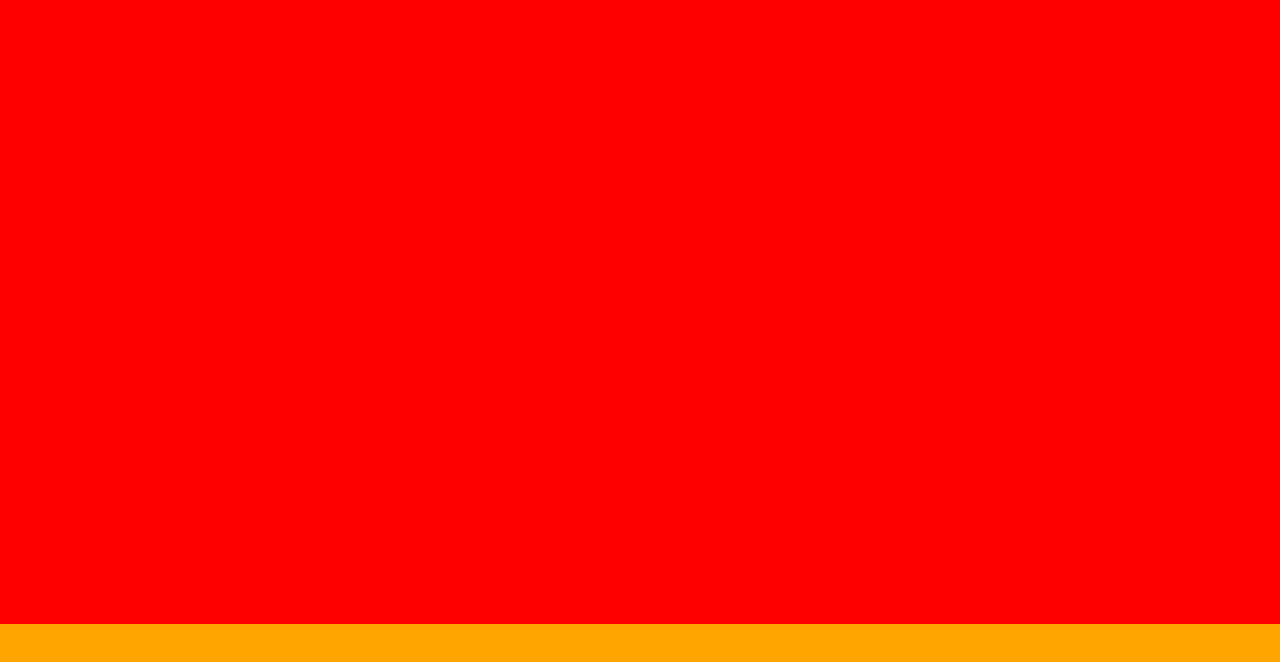
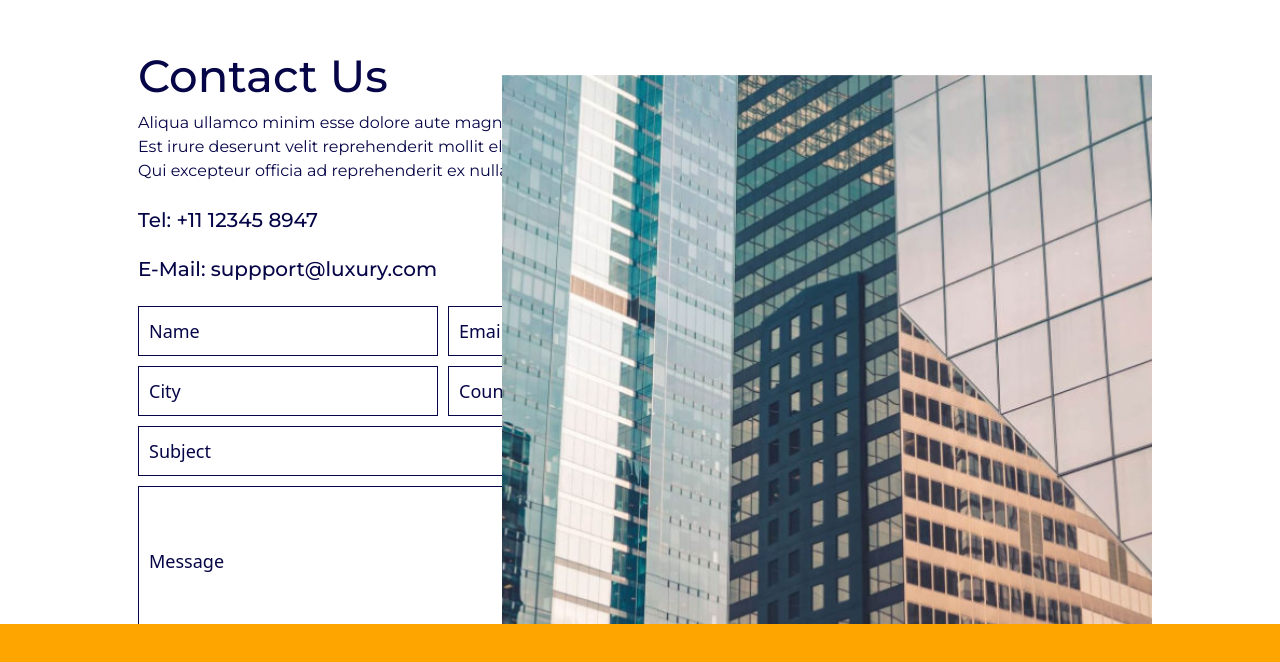
Before and after one commit to eu-waliston/Luxury-M4, a React (Create React App) app: page / in a window 1280 px wide. Shown: the part 2576-3238 px from the top of the page. Built offline with nearby package versions, Linux system fonts and the light colour scheme.

Commit message:
Luxury App Contact  component end

```diff
--- a/src/components/ContactUs.js
+++ b/src/components/ContactUs.js
@@ -5,14 +5,118 @@ const ContactUs = () => {
     return (
         <CONTACTUS__SECTION id="contact">
 
+            <FORM>
+                <h1>contact us</h1>
+                <p>
+                    Aliqua ullamco minim esse dolore aute magna mollit tempor enim ipsum sunt. <br /> Est irure deserunt velit reprehenderit mollit elit dolor incididunt eu. <br /> Qui excepteur officia ad reprehenderit ex nulla dolor commodo reprehenderit.
+                </p>
+                <h5>Tel: +11 12345 8947</h5>
+                <h5>E-Mail: suppport@luxury.com</h5>
+
+                <input className="input__normal" type={"text"} placeholder="Name" />
+                <input className="input__normal" type={"text"} placeholder="Email" />
+                <br />
+                <input className="input__normal" type={"text"} placeholder="City" />
+                <input className="input__normal" type={"text"} placeholder="Country" />
+                <br />
+                <input className="input__grande" type={"text"} placeholder="Subject" />
+                <br />
+                <input className="input__grande_2" type={"text"} placeholder="Message" />
+                <br />
+                <input className="input__btn" type={"submit"} value="Send" />
+
+            </FORM>
+            <img src={require("./images/company.png")} alt="company" className="company" />
         </CONTACTUS__SECTION>
     )
 }
-const CONTACTUS__SECTION = styled.div `
+const CONTACTUS__SECTION = styled.div`
     width: 100%;
     height: 100vh;
     position: relative;
-    background-color: red;
+    background-color: #fff;
+
+    .company {
+        float: right;
+        position: relative;
+        top: -50%;
+        margin-right: 10%;
+        width: 650px;
+    }
+`
+
+const FORM = styled.div`
+
+    @import url('https://fonts.googleapis.com/css2?family=Open+Sans:ital,wght@0,300;0,400;0,500;0,600;0,700;0,800;1,300;1,400;1,500;1,600;1,700;1,800&display=swap');
+
+    @import url('https://fonts.googleapis.com/css2?family=Montserrat:ital,wght@0,100;0,200;0,300;0,400;0,500;0,600;0,700;0,800;0,900;1,100;1,200;1,300;1,400;1,500;1,600;1,700;1,800;1,900&display=swap');
+
+    /* font-family: 'Open Sans', sans-serif;
+    font-family: 'Montserrat', sans-serif */
+    /* color: #050547; */
+
+    width: 700px;
+    height: 650px;
+    position: relative;
+    top: 225px;
+    margin-left: 10%;
+
+    h1 {
+        font-size: 45px;
+        text-transform: capitalize;
+        color: #050547;
+        font-family: 'Montserrat', sans-serif;
+        margin-left: 10px;
+    }
+    p, h5 {
+        color: #050547;
+        font-family: 'Montserrat', sans-serif;
+        margin-left: 10px;
+        margin-bottom: 25px;
+    }
+
+    input {
+        border: 1px solid #050547;
+        color: #050547;
+        font-size: 18px;
+
+    }
+
+    input::-webkit-input-placeholder {
+        color: #050547;
+        position: relative;
+        text-indent: 10px;
+    }
+    .input__normal {
+        width: 300px;
+        height: 50px;
+        margin-bottom: 10px;
+        margin-left: 10px;
+    }
+
+    .input__grande {
+        margin-bottom: 10px;
+        margin-left: 10px;
+        width: 610px;
+        height: 50px;
+    }
+
+    .input__grande_2 {
+        margin-bottom: 10px;
+        margin-left: 10px;
+        width: 610px;
+        height: 150px;
+    }
+
+    .input__btn {
+        position: relative;
+        width: 90px;
+        height: 50px;
+        top: -60px;
+        margin-left: 75.5%;
+        background-color: #fff;
+    }
+
 `
 
 export default ContactUs;
```
